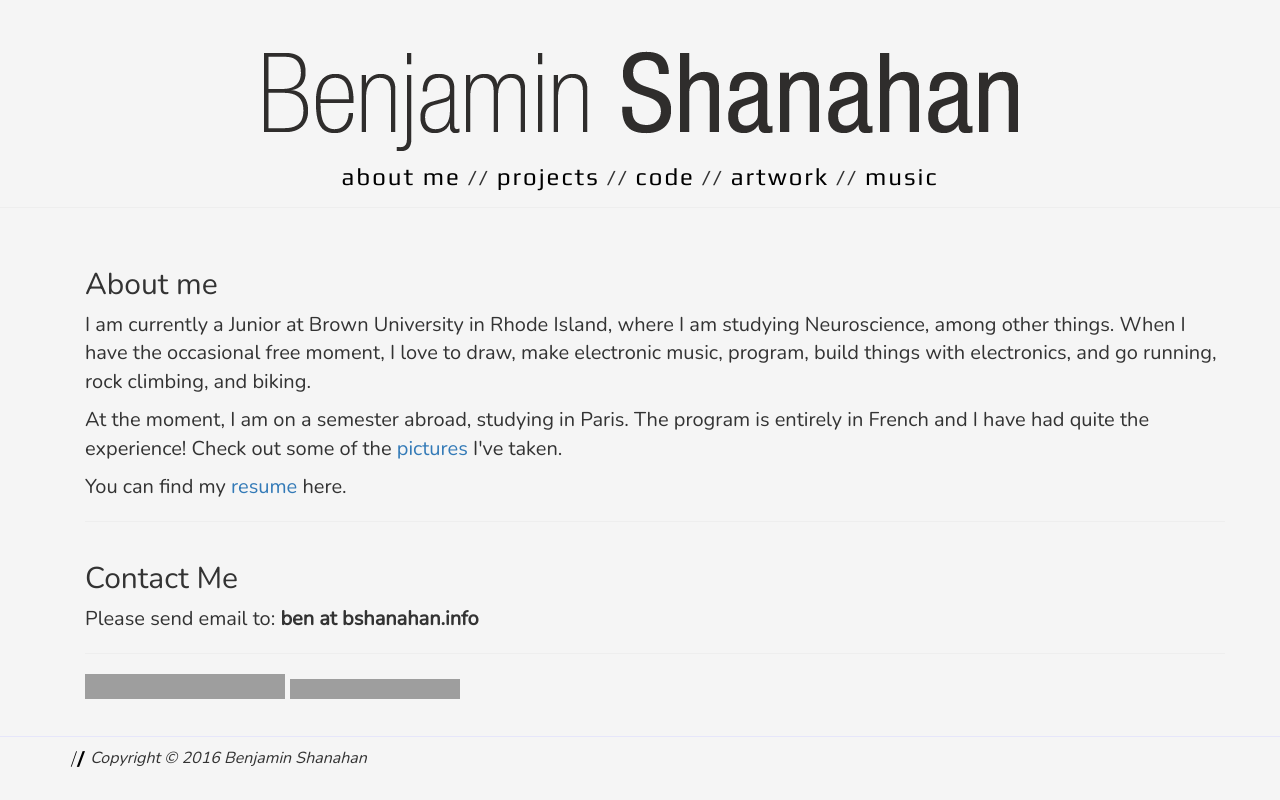
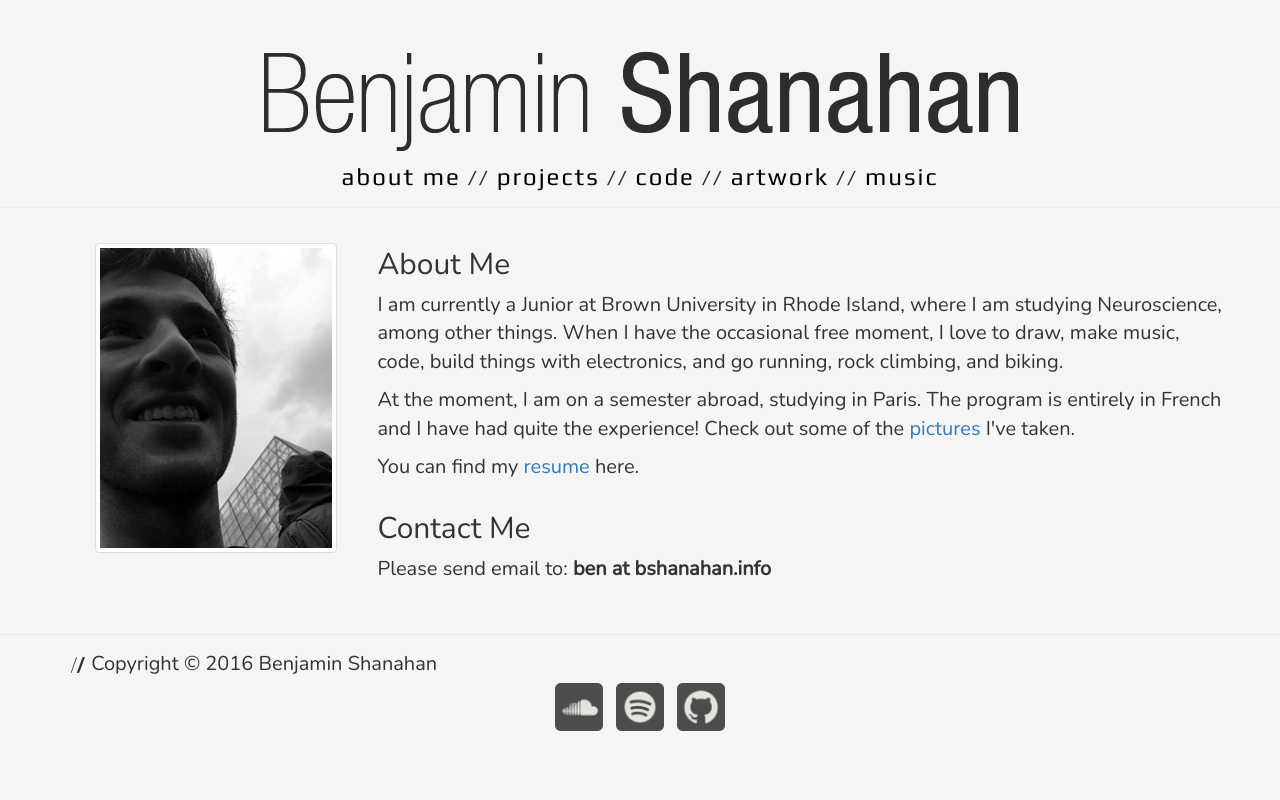
Before and after one commit to benshanahan1/bshanahan.info, a CodeIgniter app: page /database/ in a window 1280 px wide. Run offline with CodeIgniter, Linux system fonts and the light colour scheme; grey boxes are pictures that could not be loaded.

Commit message:
Updated about page and icons

```diff
--- a/application/views/pages/about-me.php
+++ b/application/views/pages/about-me.php
@@ -1,26 +1,20 @@
             <div class="container">
 
-            <div class="page-header">
-                <h2>About me</h2>
+                <div class="row" style="padding-bottom:20px;">
+                    <div class="col-md-3" style="padding-top:15px;">
+                        <img class="center-block img-thumbnail" src="images/profile/3.jpg" alt="Me">
+                    </div>
 
-                <p>I am currently a Junior at Brown University in Rhode Island, where I am studying Neuroscience, among other things. When I have the occasional free moment, I love to draw, make electronic music, program, build things with electronics, and go running, rock climbing, and biking.</p>
-
+                    <div class="col-md-9">
+                        <h2>About Me</h2>
+                        <p>I am currently a Junior at Brown University in Rhode Island, where I am studying Neuroscience, among other things. When I have the occasional free moment, I love to draw, make music, code, build things with electronics, and go running, rock climbing, and biking.</p>
                         <p>At the moment, I am on a semester abroad, studying in Paris. The program is entirely in French and I have had quite the experience! Check out some of the <a href="gallery-paris" target="_blank">pictures</a> I've taken.</p>
-
                         <p>You can find my <a href="documents/Shanahan Benjamin 2015 Resume.pdf" target="_blank">resume</a> here.</p>
                     </div>
 
-            <div class="page-header">
+                    <div class="offset3 col-md-9" style="padding-bottom:20px;">
                         <h2>Contact Me</h2>
                         <p>Please send email to: <strong>ben at bshanahan.info</strong></p>
                     </div>
-
-            <!-- Shameless plugs -->
-            <!-- <a href="http://www.soundcloud.com/bshanahan" target="_blank"><img src="http://connect.soundcloud.com/2/btn-connect-sc-l.png" title="Connect with me on SoundCloud"></a>
-            <br><br> -->
-
-            <iframe src="https://embed.spotify.com/follow/1/?uri=spotify:user:benshanahan1&size=basic&theme=light&show-count=0" width="200" height="25" scrolling="no" frameborder="0" style="border:none; overflow:hidden;" allowtransparency="true"></iframe>
-            <iframe src="https://ghbtns.com/github-btn.html?user=benshanahan1&type=follow&count=true" frameborder="0" scrolling="0" width="170px" height="20px"></iframe>
-            <br><br>
-
                 </div>
+            </div>
--- a/application/views/pages/artwork.php
+++ b/application/views/pages/artwork.php
@@ -3,7 +3,7 @@
                 <h2>Artwork and Photography</h2>
                 <p>Below you can find some of the artwork and photography that I have created / taken over the past several years.</p>
 
-                <div class="alert alert-warning alert-dismissible fade in" role="alert">
+                <div class="alert alert-info alert-dismissible fade in" role="alert">
                     <button type="button" class="close" data-dismiss="alert" aria-label="Close">
                         <span aria-hidden=true>&times;</span>
                     </button>
--- a/application/views/pages/code.php
+++ b/application/views/pages/code.php
@@ -3,9 +3,9 @@
                 <h2>Open-Source Code Repository</h2>
                 <p>Here you can find code that I have written over the years in a number of languages, it's all open-source, so if you're having trouble finding something or a particular program doesn't have a noncompiled version, just email me and I will be sure to sort things out.</p>
                 <p>Or you can follow me on <a href="https://github.com/benshanahan1" target="_blank">GitHub</a>:</p>
-                <p><iframe src="https://ghbtns.com/github-btn.html?user=benshanahan1&type=follow&count=true&size=large" frameborder="0" scrolling="0" width="220px" height="30px"></iframe></p>
+                <p><iframe src="https://ghbtns.com/github-btn.html?user=benshanahan1&type=follow&count=true&size=large" frameborder="0" scrolling="0" width="280px" height="30px"></iframe></p>
 
-                <div class="alert alert-warning alert-dismissible fade in" role="alert">
+                <div class="alert alert-info alert-dismissible fade in" role="alert">
                     <button type="button" class="close" data-dismiss="alert" aria-label="Close">
                         <span aria-hidden=true>&times;</span>
                     </button>
--- a/application/views/pages/projects.php
+++ b/application/views/pages/projects.php
@@ -3,7 +3,7 @@
                 <h2>Projects</h2>
                 <p>Here are a number of the projects that I have finished or am currently working on. If something catches your eye and you would like to hear more about it, please don't hesitate to <a href="about" target="_blank">contact me</a>!</p>
 
-                <div class="alert alert-warning alert-dismissible fade in" role="alert">
+                <div class="alert alert-info alert-dismissible fade in" role="alert">
                     <button type="button" class="close" data-dismiss="alert" aria-label="Close">
                         <span aria-hidden=true>&times;</span>
                     </button>
--- a/application/views/templates/footer.php
+++ b/application/views/templates/footer.php
@@ -4,10 +4,22 @@
         <!-- Page footer -->
         <div class="footer">
             <div class="container">
-                <p class="muted credit">
+                <div style="padding-top:5px;padding-bottom:5px;">
                     <img src="images/favicon.png" width="16px" height="16px">
                     <span>Copyright &copy; <?php echo date("Y"); ?> Benjamin Shanahan</span>
-                </p>
+                </div>
+
+                <div style="padding-bottom:10px;text-align:center;">
+                    <a href="https://soundcloud.com/bshanahan" alt="SoundCloud" style="padding-left:4px;padding-right:4px;" target="_blank">
+                        <img src="images/icon/soundcloud.png" width="48px" height="48px">
+                    </a>
+                    <a href="https://play.spotify.com/user/benshanahan1" alt="Spotify" style="padding-left:4px;padding-right:4px;"  target="_blank">
+                        <img src="images/icon/spotify.png" width="48px" height="48px">
+                    </a>
+                    <a href="https://github.com/benshanahan1" alt="Github" style="padding-left:4px;padding-right:4px;" target="_blank">
+                        <img src="images/icon/github.png" width="48px" height="48px">
+                    </a>
+                </div>
             </div>
         </div>
 
--- a/application/views/templates/header.php
+++ b/application/views/templates/header.php
@@ -19,7 +19,7 @@
         <meta name="viewport" content="width=device-width, initial-scale=1">
         <meta charset="utf-8">
         <meta name="Author" content="Benjamin Shanahan">
-        <meta name="Description" content="Benjamin Shanahan online portfolio website.">
+        <meta name="Description" content="Benjamin Shanahan online portfolio website; <?php echo $title; ?> page.">
 
         <!-- Humans.txt -->
         <link rel="author" href="humans.txt" />
--- a/styles/styles.css
+++ b/styles/styles.css
@@ -35,6 +35,12 @@ a:active {
     border-top: solid 1px lavender;
     padding-top: 10px;
 }
+.footer img {  /* for social icons */
+    opacity: .8;
+}
+.footer img:hover {  /* for social icons */
+    opacity: 1;
+}
 .muted {
     font-style: italic;
     font-size: 12pt;
```
Also changed, not shown: humans.txt (line endings or trailing spaces), images/icon/github.png (added), images/icon/soundcloud.png (added), images/icon/spotify.png (added), images/profile/1.jpg (added), images/profile/2.jpg (added), images/profile/3.jpg (added), images/profile/4.jpg (added), 1 other file. Lines whose indentation alone changed are shown as unchanged.
